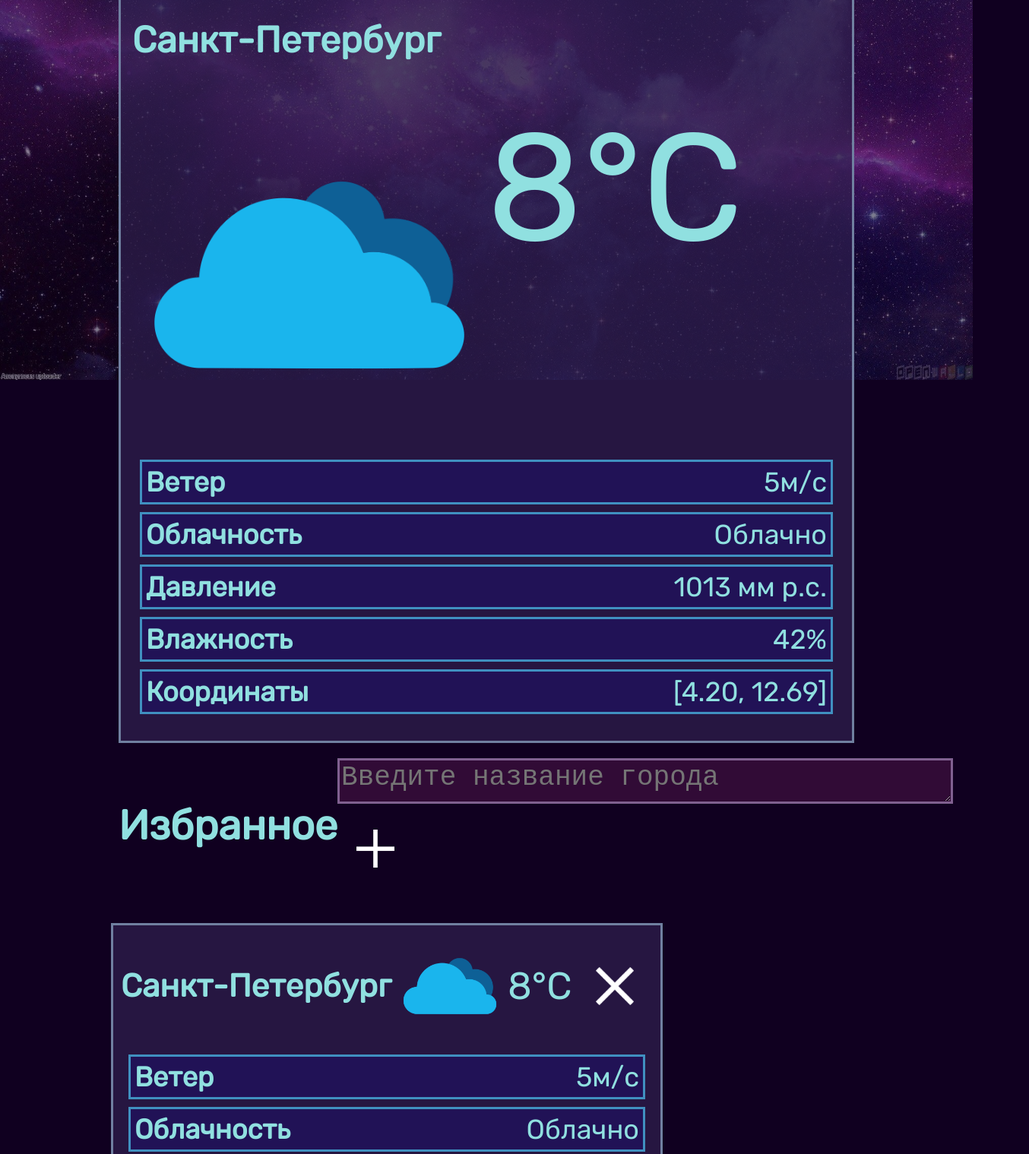
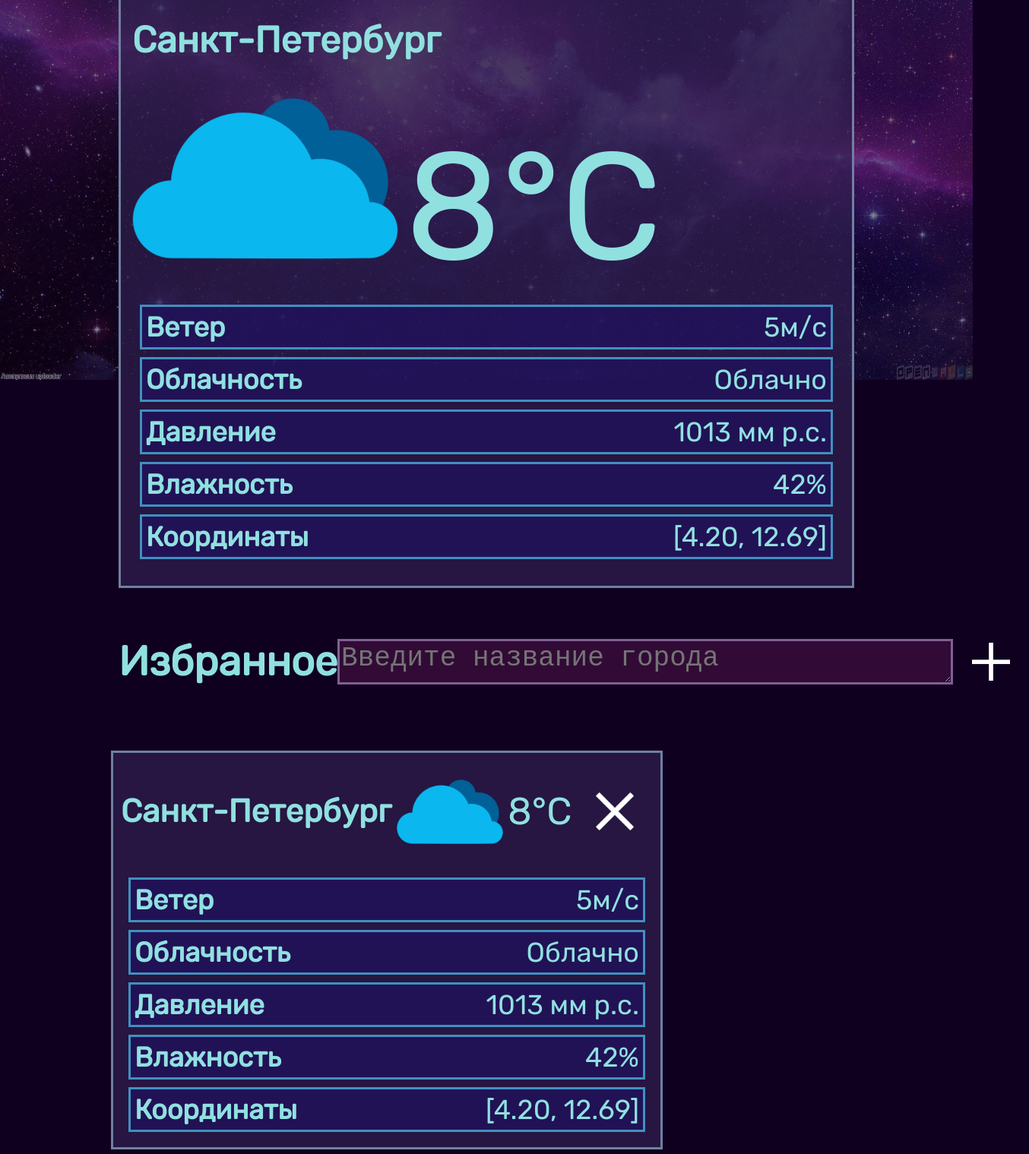
Before and after one commit to KitsuNeko256/WebWeather, a plain HTML site: page index.html in a window 1280 px wide. Shown: the part 300-1819 px from the top of the page at 76% size, 1354 px wide, since content can reach past the window. Drawn offline with Linux system fonts and the light colour scheme.

Commit message:
fixed image resizing

```diff
--- a/index.html
+++ b/index.html
@@ -20,7 +20,7 @@
         <div class="mainCity">
             <div class="mainCityHeader">
                 <h3>Санкт-Петербург</h3>
-                <img src="cloud.webp"/>
+                <img src="cloud.png"/>
                 <span class="temperature">8°C</span>
             </div>
             <ul class="weatherList">
@@ -42,7 +42,7 @@
             <li class="favCity">
                 <div class="favCityHeader">
                     <h3>Санкт-Петербург</h3>
-                    <img src="cloud.webp" style="width: 20%" />
+                    <img src="cloud.png" style="width: 20%" />
                     <span class="temperature">8°C</span>
                     <button type="button" class="deleteButton"></button>
                 </div>
@@ -57,7 +57,7 @@
             <li class="favCity">
                 <div class="favCityHeader">
                     <h3>Санкт-Петербург</h3>
-                    <img src="cloud.webp" style="width: 20%" />
+                    <img src="cloud.png" style="width: 20%" />
                     <span class="temperature">8°C</span>
                     <button type="button" class="deleteButton"></button>
                 </div>
@@ -72,7 +72,7 @@
             <li class="favCity">
                 <div class="favCityHeader">
                     <h3>Санкт-Петербург</h3>
-                    <img src="cloud.webp" style="width: 20%" />
+                    <img src="cloud.png" style="width: 20%" />
                     <span class="temperature">8°C</span>
                     <button type="button" class="deleteButton"></button>
                 </div>
@@ -87,7 +87,7 @@
             <li class="favCity">
                 <div class="favCityHeader">
                     <h3>Санкт-Петербург</h3>
-                    <img src="cloud.webp" style="width: 20%" />
+                    <img src="cloud.png" style="width: 20%" />
                     <span class="temperature">8°C</span>
                     <button type="button" class="deleteButton"></button>
                 </div>
@@ -102,7 +102,7 @@
             <li class="favCity">
                 <div class="favCityHeader">
                     <h3>Санкт-Петербург</h3>
-                    <img src="cloud.webp" style="width: 20%" />
+                    <img src="cloud.png" style="width: 20%" />
                     <span class="temperature">8°C</span>
                     <button type="button" class="deleteButton"></button>
                 </div>
--- a/styles.css
+++ b/styles.css
@@ -68,9 +68,6 @@ ul {
     font-size: 48px;
 }
 .mainCityHeader img {
-    width: 50%;
-    height: auto;
-    float: left;
 }
 .mainCityHeader .temperature {
     width: 50%;
@@ -87,6 +84,9 @@ ul {
     align-items: center;
     margin: 20px;
 }
+.favInput {
+    display: flex;
+}
 .favInput textarea {
     background-color: var(--color_fg_pink);
     border: 3px solid var(--color_border_pink);
@@ -95,6 +95,7 @@ ul {
     height: 50px;
     width: 800px;
     margin: 0;
+    align-self: center;
 }
 .addButton {
     background-image: url(plus.png);
```
Also changed, not shown: cloud.png (added), cloud.webp (deleted).
